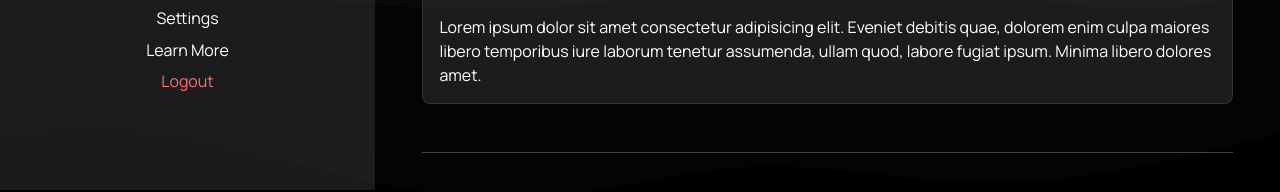
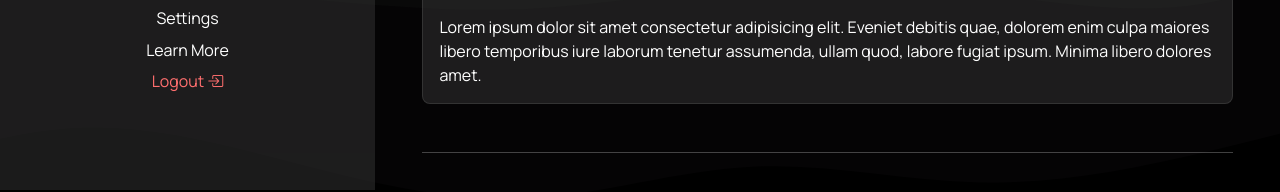
Before and after one commit to TDG-Org/Statue-Status, a React (Create React App) app in the folder client/: page / in a window 1280 px wide. Shown: the part 610-802 px from the top of the page. Built offline with nearby package versions, Linux system fonts and the light colour scheme.

Commit message:
added icon to logout button

```diff
--- a/client/src/components/Nav.jsx
+++ b/client/src/components/Nav.jsx
@@ -22,6 +22,8 @@ const Nav = ({ isActive, handleToggle }) => {
 
       {/* Personal Section */}
       <ul className="nav-sect">
+
+        {/* Home */}
         <li>
           <Link
             to="/"
@@ -29,6 +31,8 @@ const Nav = ({ isActive, handleToggle }) => {
             onClick={handleToggle}>Home
           </Link>
         </li>
+
+        {/* Profile */}
         <li>
           <Link
             to="/profile"
@@ -36,6 +40,8 @@ const Nav = ({ isActive, handleToggle }) => {
             onClick={handleToggle}>Profile
           </Link>
         </li>
+
+        {/* Discover */}
         <li>
           <Link
             to="/discover"
@@ -43,12 +49,15 @@ const Nav = ({ isActive, handleToggle }) => {
             onClick={handleToggle}>Discover
           </Link>
         </li>
+
       </ul>
 
       <hr className="aside-divider" />
 
-      {/* General Section  */}
+      {/* General Section */}
       <ul className="ss-nav-sect">
+
+        {/* Settings */}
         <li>
           <Link
             to="settings"
@@ -56,6 +65,8 @@ const Nav = ({ isActive, handleToggle }) => {
             onClick={handleToggle}>Settings
           </Link>
         </li>
+
+        {/* Learn More */}
         <li>
           <Link
             to="about"
@@ -63,11 +74,14 @@ const Nav = ({ isActive, handleToggle }) => {
             onClick={handleToggle}>Learn More
           </Link>
         </li>
+
+        {/* Logout */}
         <li>
           <a
             href="#"
             className="ss-nav-link"
-            id="logoutBtn">Logout
+            id="logoutBtn">
+            Logout <i className="bi bi-box-arrow-in-right"></i>
           </a>
         </li>
       </ul>
--- a/client/src/sass/components/Nav.scss
+++ b/client/src/sass/components/Nav.scss
@@ -45,9 +45,19 @@ nav {
 #logoutBtn {
   color: $mid-red-clr;
 
+  i {
+    color: $mid-red-clr;
+    transition: all 250ms ease;
+  }
+
   &:hover {
     color: $red-clr;
     border-bottom: 1px solid $red-clr;
+
+    i {
+      color: $red-clr;
+      border-bottom: 1px solid $red-clr;
+    }
   }
 }
 
```
